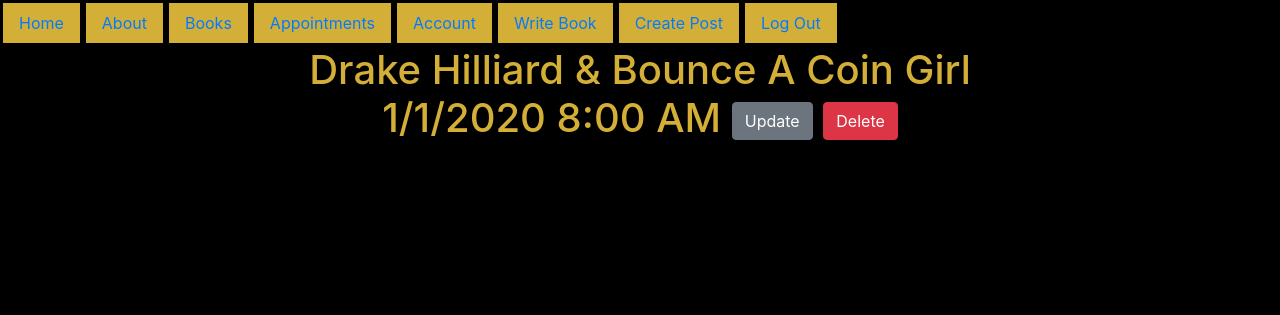
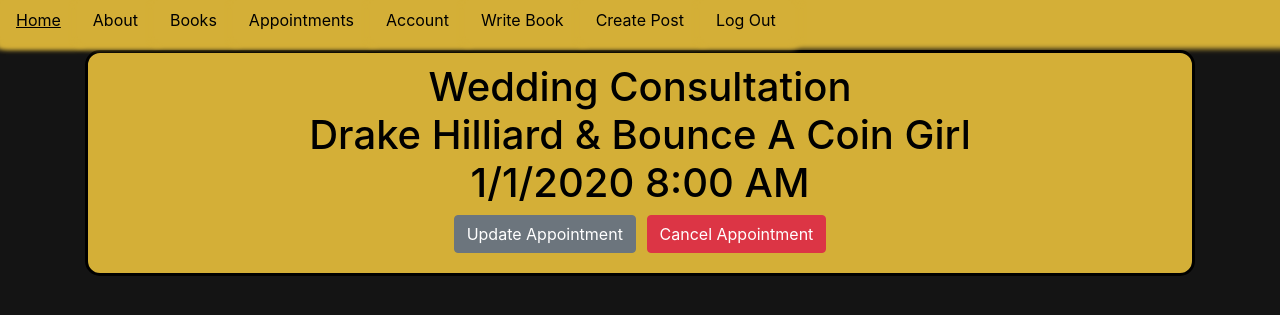
Before and after one commit to revdrake/heavens-reverends, a Flask app: page /appointments/myappointments in a window 1280 px wide. Shown: the top 315 px of the page. Run offline with Flask 2, Linux system fonts and the light colour scheme; a user stored in the database is signed in; data comes from the database, SQL or seed files in the repository; both versions use the stored data as it was after the commit; some libraries are stand-ins or nearby versions.

Commit message:
a little styling

```diff
--- a/heavens_reverends/templates/base.html
+++ b/heavens_reverends/templates/base.html
@@ -31,7 +31,8 @@
           border: solid black;
       }
       .bg-black {
-          background-color: #000000;
+          background-color: #141414;
+          /* background-color: #1B1B1B */
       }
       .bg-white {
           background-color: #000000;
@@ -60,46 +61,70 @@
         height: 70px;
         width: 70px;
       }
+      .shadow {
+        box-shadow:3px 3px 5px 6px #d4af37;
+        border: #d4af37;
+      }
     </style>
   </head>
   <body class="bg-black">
   <div>
   <!-- <body class='bg-logo'> -->
-      <ul class='nav'>
+      <ul class='nav bg-gold shadow'>
       <!-- <ul class='navbar bg-gold'> -->
         <!-- <li> <img src="'static/profile_pics/hr_logo.jpg'" height=300px></li> -->
-        <li class='nav-link bg-gold'>
-          <a href="{{url_for('core.index')}}">Home</a>
+        <a style="color: #000000;" href="{{url_for('core.index')}}">
+          <li class='nav-link bg-gold btn shadow'>
+            Home
           </li>
-        <li class='nav-link bg-gold'>
-          <a href="{{url_for('core.info')}}">About</a>
+        </a>
+        <a style="color: #000000;" href="{{url_for('core.info')}}">
+          <li class='nav-link bg-gold btn shadow'>
+            About
           </li>
-        <li class='nav-link bg-gold'>
-          <a href="{{url_for('core.books')}}">Books</a>
+        </a>
+        <a style="color: #000000;" href="{{url_for('core.books')}}">
+          <li class='nav-link bg-gold btn shadow'>
+            Books
           </li>
+        </a>
         {% if current_user.is_authenticated %}
-        <li class='nav-link bg-gold'>
-          <a href="{{url_for('appointments.book_wedding_appointment')}}">Appointments</a>
+        <a style="color: #000000;" href="{{url_for('appointments.book_wedding_appointment')}}">
+          <li class='nav-link bg-gold btn shadow'>
+            Appointments
           </li>
-        <li class='nav-link bg-gold'>
-          <a href="{{url_for('users.account')}}">Account</a>
+        </a>
+        <a style="color: #000000;" href="{{url_for('users.account')}}">
+          <li class='nav-link bg-gold btn shadow'>
+            Account
           </li>
-        <li class='nav-link bg-gold'>
-          <a href="{{url_for('books.add_book')}}">Write Book</a>
+        </a>
+        <a style="color: #000000;" href="{{url_for('books.add_book')}}">
+          <li class='nav-link bg-gold btn shadow'>
+            Write Book
           </li>
-        <li class='nav-link bg-gold'>
-          <a href="{{url_for('posts.create_post')}}">Create Post</a>
+        </a>
+        <a style="color: #000000;" href="{{url_for('posts.create_post')}}">
+          <li class='nav-link bg-gold btn shadow'>
+            Create Post
           </li>
-        <li class='nav-link bg-gold'>
-          <a href="{{url_for('users.logout')}}">Log Out</a>
+        </a>
+        <a style="color: #000000;" href="{{url_for('users.logout')}}">
+          <li class='nav-link bg-gold btn shadow'>
+            Log Out
           </li>
+        </a>
         {% else %}
-        <li class='nav-link bg-gold'>
-          <a href="{{url_for('users.login')}}">Log In</a>
+        <a style="color: #000000;" href="{{url_for('users.login')}}">
+          <li class='nav-link bg-gold btn shadow'>
+            Log In
           </li>
-        <li class='nav-link bg-gold'>
-          <a href="{{url_for('users.register')}}">Register</a>
+        </a>
+        <a style="color: #000000;" href="{{url_for('users.register')}}">
+          <li class='nav-link bg-gold btn shadow'>
+            Register
           </li>
+        </a>
         {% endif %}
       </ul>
       <div class="container">
--- a/heavens_reverends/templates/user_appointments.html
+++ b/heavens_reverends/templates/user_appointments.html
@@ -3,13 +3,18 @@
 <div>
   {% for appt in appointments %}
   <!-- <a href="{{url_for('appointments.book_wedding_appointment')}}"> -->
-    <h1 align="center" style="color: #d4af37">
+  <div class="jumbotron text-center-smashed bg-gold shadow-lg" style="margin-top: 10px;">
+    <h1 align="center">
+      Wedding Consultation<br>
       {{appt.first_name+' '+appt.last_name+' & '+appt.spouse_first_name+' '+appt.spouse_last_name}}<br>
       {{appt.appointment_date.strftime(format='%-m/%-d/%Y %-I:%M %p')}}
-        <a class="btn btn-secondary" href="{{ url_for('appointments.update_wedding_appointment', appointment_id=appt.id) }}">Update</a>
-        <button type="button" class="btn btn-danger" data-toggle="modal" data-target="#del_wedding_appointment">Delete</button>
+      <div>
+        <a class="btn btn-secondary" href="{{ url_for('appointments.update_wedding_appointment', appointment_id=appt.id) }}">Update Appointment</a>
+        <button type="button" class="btn btn-danger" data-toggle="modal" data-target="#del_wedding_appointment">Cancel Appointment</button>
           <!-- {# <button type="button" class="btn btn-danger" data-toggle="modal" data-target="#del_modal">Delete</button> #} -->
+      </div>
     </h1>
+  </div>
   <!-- </a> -->
 </div>
 <div class="modal" tabindex="-1" role="dialog" id="del_wedding_appointment">
```
Also changed, not shown: heavens_reverends/data.sqlite. Lines whose indentation alone changed are shown as unchanged.
